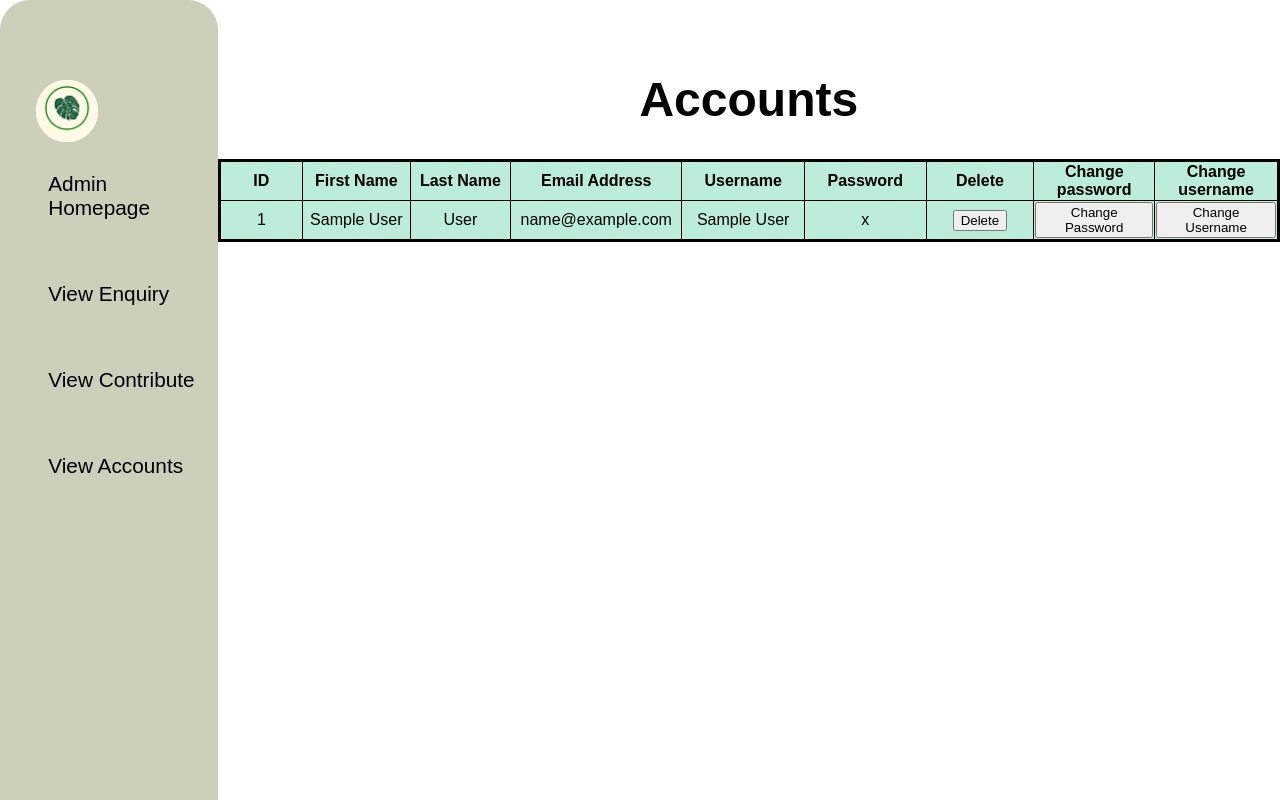
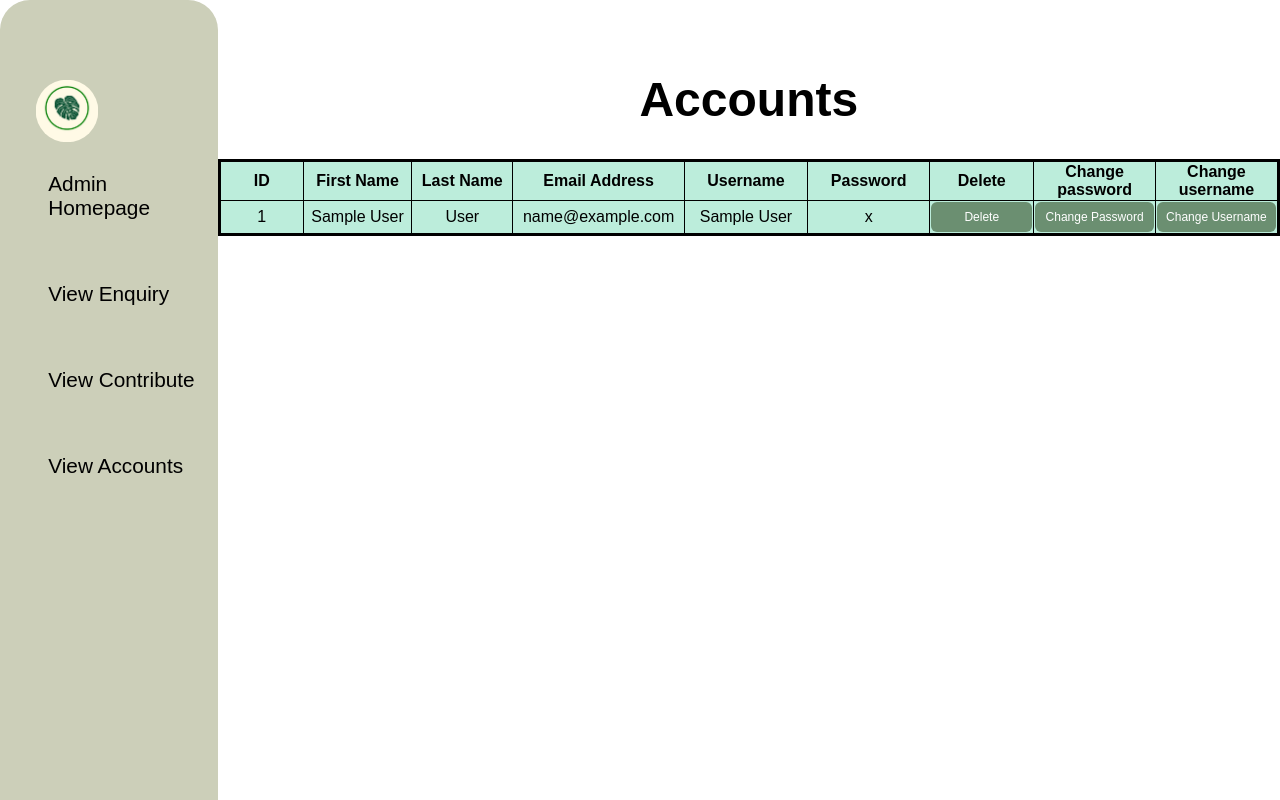
Before and after one commit to Xinyr/COS10026-COMPUTING-TECHNOLOGY-INQUIRY-PROJECT-assign2, a PHP site: page /view_accounts.php in a window 1280 px wide. Run offline with PHP 8.4, Linux system fonts and the light colour scheme; tables that the repository leaves empty or names only in its code hold one stand-in row (values such as "Sample post").

Commit message:
Make the change forms look better

```diff
--- a/assign2/styles/style.css
+++ b/assign2/styles/style.css
@@ -2024,3 +2024,20 @@ figcaption {
 .admin_navbar img:hover {
 	filter: invert(1);
 }
+.change_admin button {
+	display: block;
+	min-height: 30px;
+	width: 100%;
+	background-color: #6b8f71;
+	color: white;
+	border: none;
+	border-radius: 6px;
+	font-size: 12px;
+	cursor: pointer;
+	transition: background-color 0.3s ease;
+	margin-top: auto;
+}
+.padding20percent{
+	padding-left: 20%;
+	padding-right: 20%;
+}
--- a/assign2/view_accounts.php
+++ b/assign2/view_accounts.php
@@ -59,6 +59,16 @@
         $sql = "DELETE FROM Accounts WHERE id = ?";
         $stmt = mysqli_prepare($conn, $sql);
         mysqli_stmt_bind_param($stmt, 'i', $delete_id);
+        $resetSql = "SET @count = 0;
+                 UPDATE Accounts SET id = (@count := @count + 1) ORDER BY id;
+                 ALTER TABLE Accounts AUTO_INCREMENT = 1;";
+        if (mysqli_multi_query($conn, $resetSql)) {
+        do {
+            if ($result = mysqli_store_result($conn)) {
+                mysqli_free_result($result);
+            }
+        } while (mysqli_next_result($conn));
+    }
 
         // Execute the statement
         if (mysqli_stmt_execute($stmt)) {
@@ -79,6 +89,7 @@
     if (isset($_POST['change_p'])) {
         $user_id = $_POST['user_id'];
         ?>
+        <div class="padding20percent">
             <div class="form">
                 <h2>Change Password for User ID: <?php echo $user_id; ?></h2>
                 <form method="POST" action="">
@@ -87,6 +98,7 @@
                     <input type="password" name="new_password" id="new_password" required>
                     <button type="submit" name="update_password">Update Password</button>
                 </form>
+            </div>
         </div>
         <?php
     }
@@ -119,6 +131,7 @@
     if (isset($_POST['change_u'])) {
         $user_id = $_POST['user_id'];
         ?>
+        <div class="padding20percent">
             <div class="form">
                 <h2>Change Username for User ID: <?php echo $user_id; ?></h2>
                 <form method="POST" action="">
@@ -127,6 +140,7 @@
                     <input type="username" name="new_username" id="new_username" required>
                     <button type="submit" name="update_username">Update Username</button>
                 </form>
+            </div>
         </div>
         <?php
     }
@@ -167,19 +181,19 @@
                     <td><?php echo htmlspecialchars($row["usersname"]); ?></td>
                     <td><?php echo htmlspecialchars($row["passkey"]); ?></td>
                     <td>
-                        <form method="POST" action="">
+                        <form class="change_admin" method="POST" action="">
                             <input type="hidden" name="delete_id" value="<?php echo $row['id']; ?>">
                             <button type="submit" name="delete">Delete</button>
                         </form>
                     </td>
                     <td>
-                        <form method="POST" action="">
+                        <form class="change_admin" method="POST" action="">
                             <input type="hidden" name="user_id" value="<?php echo $row['id']; ?>">
                             <button type="submit" name="change_p">Change Password</button>
                         </form>
                     </td>
                     <td>
-                        <form method="POST" action="">
+                        <form class="change_admin" method="POST" action="">
                             <input type="hidden" name="user_id" value="<?php echo $row['id']; ?>">
                             <button type="submit" name="change_u">Change Username</button>
                         </form>
```
Lines whose indentation alone changed are shown as unchanged.
